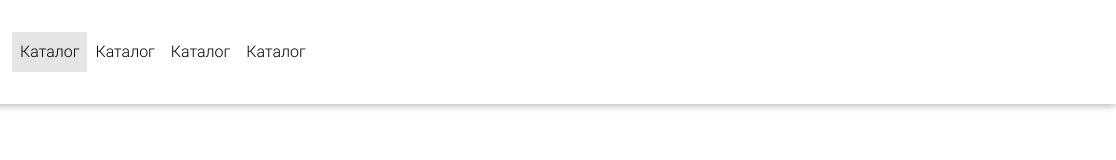
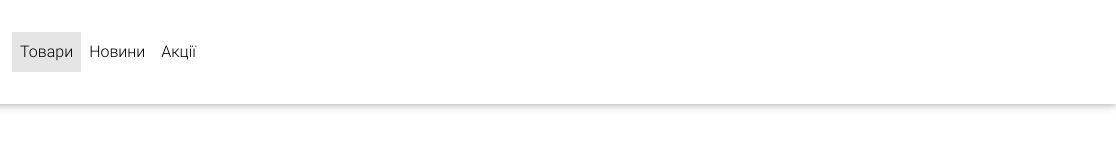
Before and after one commit to Pyzuriaka/pyzuriaka.github.io, a website: page index.html in a window 1280 px wide. Shown: the full height of the page, 164-1280 px from the left. Drawn offline with Linux system fonts and the light colour scheme.

Commit message:
Update index.html

```diff
--- a/index.html
+++ b/index.html
@@ -29,16 +29,13 @@
       <div class="collapse navbar-collapse" id="navbarContent">
         <ul class="navbar-nav mr-auto">
           <li class="nav-item active">
-            <a href="#" class="nav-link waves-effect">Каталог</a>
+            <a href="#" class="nav-link waves-effect">Товари</a>
           </li>
           <li class="nav-item">
-            <a href="#" class="nav-link waves-effect">Каталог</a>
+            <a href="#" class="nav-link waves-effect">Новини</a>
           </li>
           <li class="nav-item">
-            <a href="#" class="nav-link waves-effect">Каталог</a>
-          </li>
-          <li class="nav-item">
-            <a href="#" class="nav-link waves-effect">Каталог</a>
+            <a href="#" class="nav-link waves-effect">Акції</a>
           </li>
         </ul>
       </div>
```
